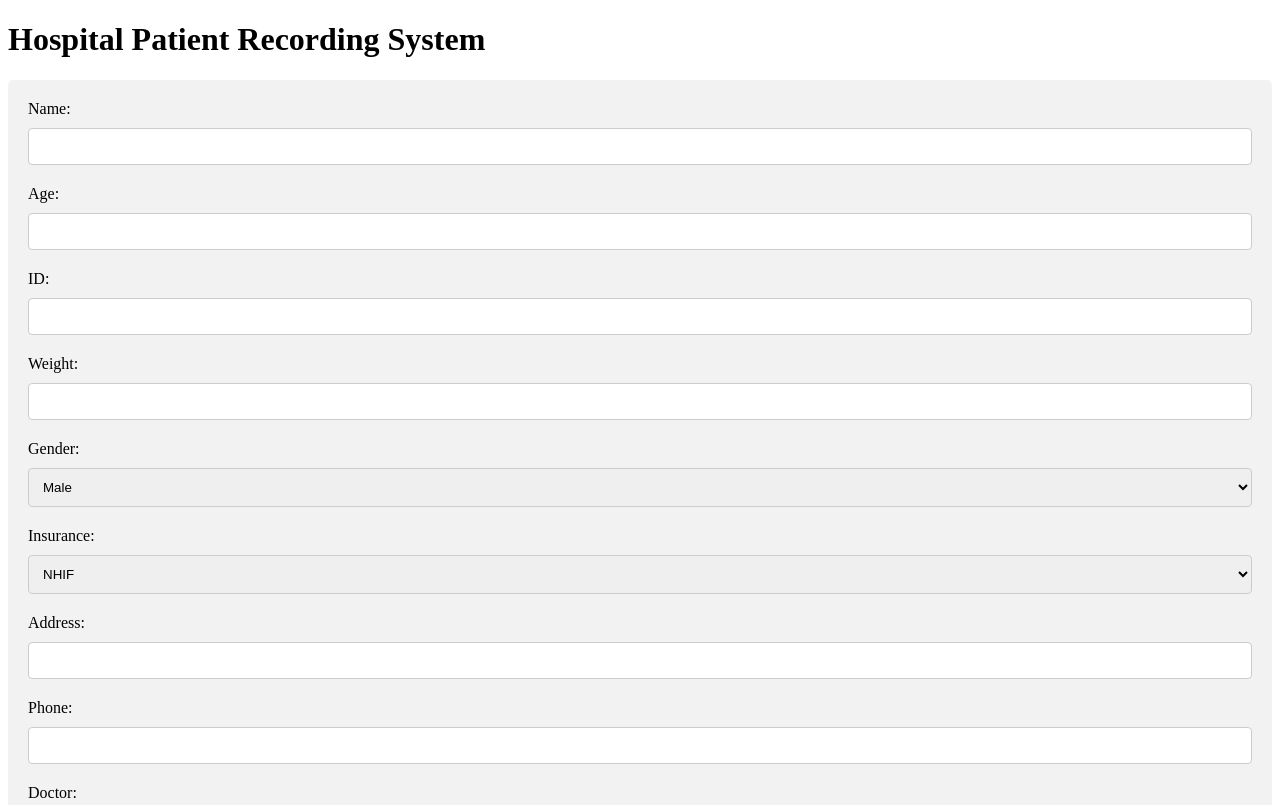
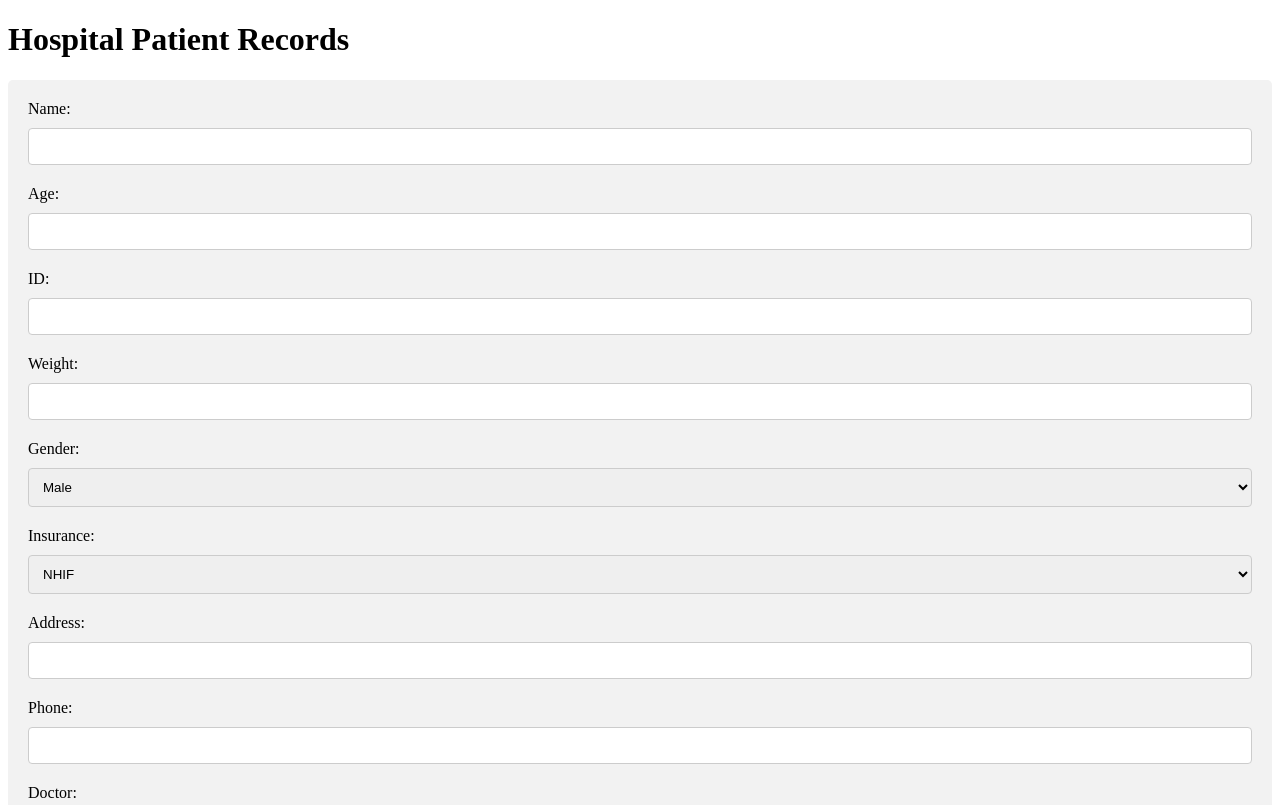
Before and after one commit to Brycies/hospital-patient-recording-system, a plain HTML site: page index.html in a window 1280 px wide. Shown: the top 805 px of the page. Drawn offline with Linux system fonts and the light colour scheme.

Commit message:
commit records

```diff
--- a/index.html
+++ b/index.html
@@ -4,11 +4,11 @@
     <meta charset="UTF-8" />
     <meta http-equiv="X-UA-Compatible" content="IE=edge" />
     <meta name="viewport" content="width=device-width, initial-scale=1.0" />
-    <title>Hospital Patient Recording System</title>
+    <title>Hospital Recording System</title>
     <link rel="stylesheet" href="style.css" />
   </head>
   <body>
-    <h1>Hospital Patient Recording System</h1>
+    <h1>Hospital Patient Records</h1>
     <div class="container">
       <form>
         <label for="name">Name:</label>
```
